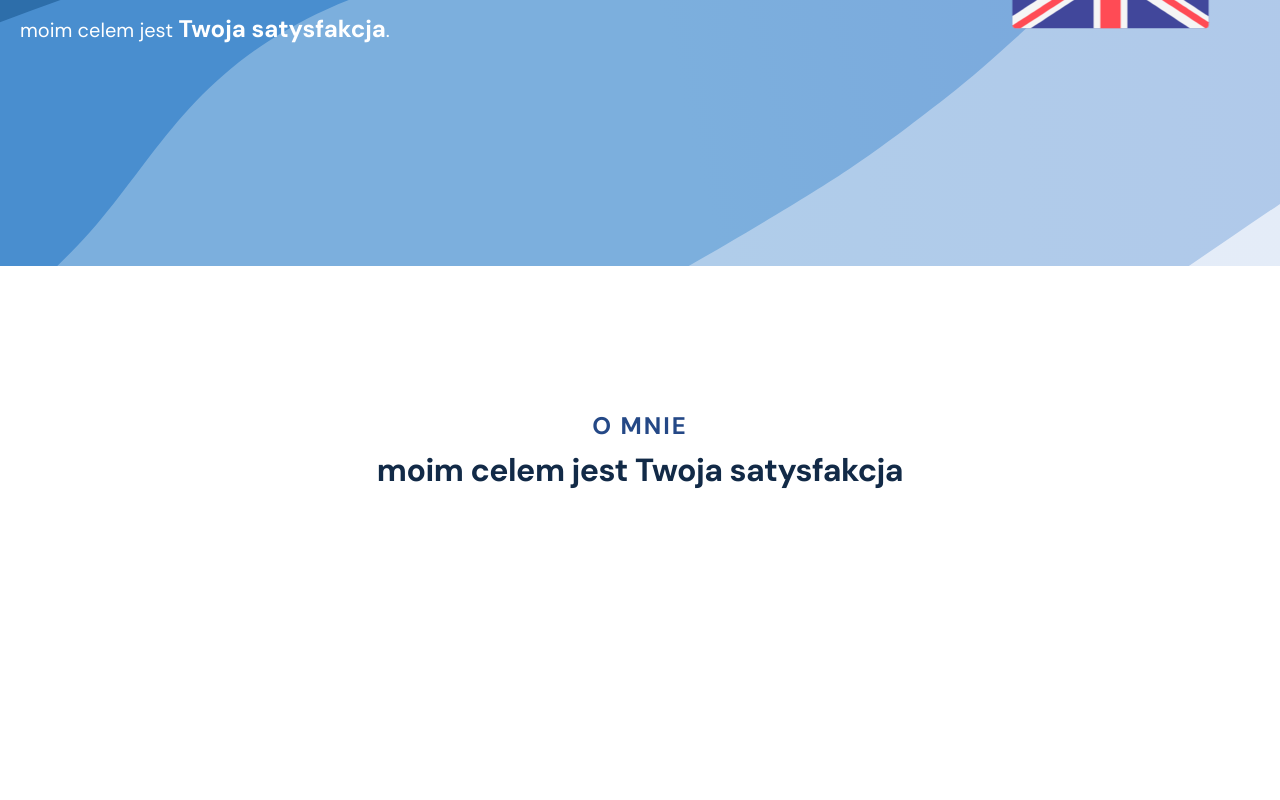
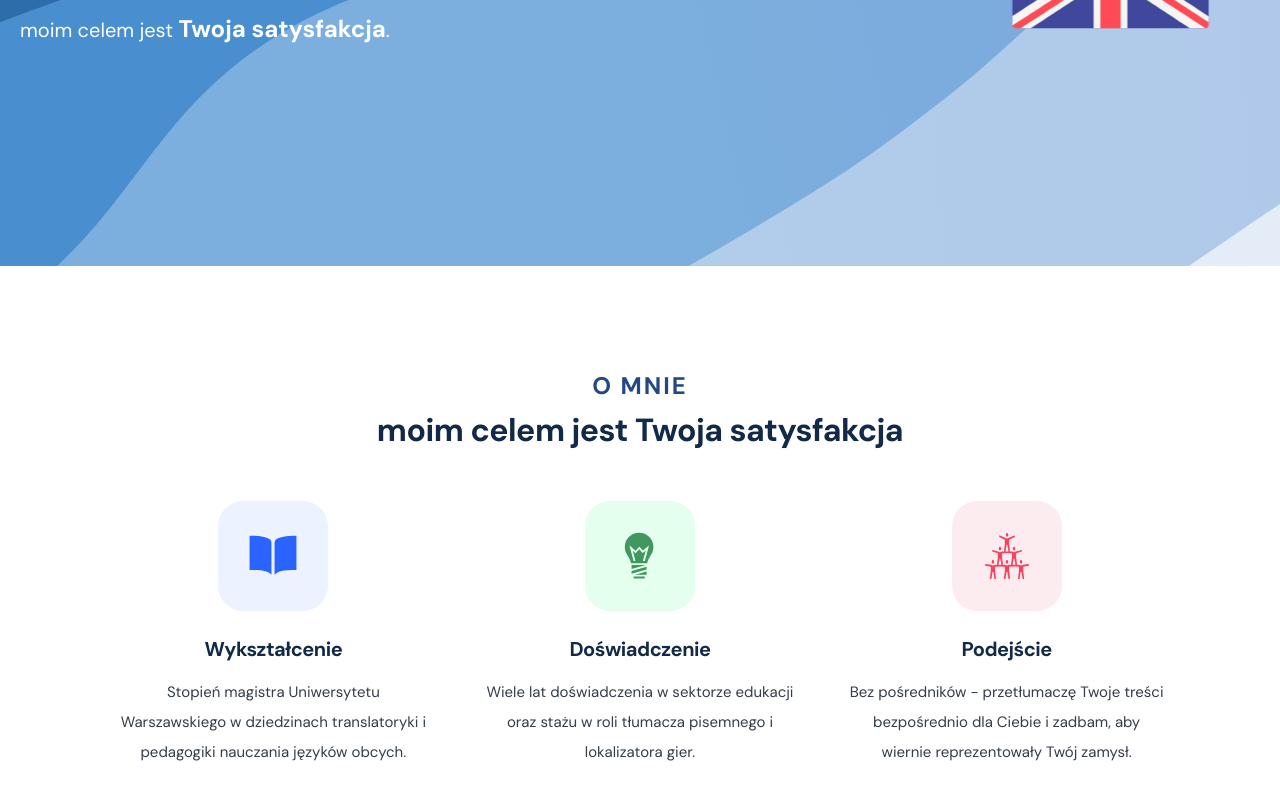
Before and after one commit to jbandyra/website, a Next.js app: page / in a window 1280 px wide. Shown: the part 474-1274 px from the top of the page. Before the commit the page ends 1000 px from the top, so only its background shows below. Built offline with nearby package versions, Linux system fonts and the light colour scheme.

Commit message:
add about me boxes

```diff
--- a/components/about/About.module.scss
+++ b/components/about/About.module.scss
@@ -4,10 +4,10 @@
   width: 100%;
   align-items: center;
   flex-direction: column;
-  margin: 120px auto;
+  margin: 80px auto;
 }
 
-.aboutmeText {
+.aboutHeader {
   text-transform: uppercase;
   color: rgb(36, 72, 134);
   font-size: 24px;
@@ -17,10 +17,78 @@
   margin-bottom: 8px;
 }
 
-.aboutmeDescription {
+.aboutDescription {
   font-size: 32px;
   color: rgb(18, 42, 71);
   margin: 0;
   padding: 0;
   letter-spacing: -0.5px;
 }
+
+.aboutInnerWrapper {
+  display: flex;
+  justify-content: space-around;
+  max-width: 1100px;
+  width: 100%;
+  margin-top: 50px;
+}
+
+.aboutIconBoxWrapper {
+  //   display: flex;
+  //   flex-direction: column;
+  //   align-items: center;
+  text-align: center;
+  max-width: 320px;
+  width: 100%;
+}
+
+.aboutIconBox {
+  width: 110px;
+  height: 110px;
+  display: flex;
+  justify-content: center;
+  align-items: center;
+  background-color: #ecf2ff;
+  border-radius: 25px;
+  margin: 0 auto;
+}
+
+.aboutIconBoxPrimary {
+  @extend .aboutIconBox;
+  background-color: #ecf2ff;
+  svg {
+    fill: #2b63ff;
+  }
+}
+
+.aboutIconBoxSecondary {
+  @extend .aboutIconBox;
+  background-color: #e4ffee;
+  svg {
+    fill: #40975f;
+  }
+}
+
+.aboutIconBoxTertiary {
+  @extend .aboutIconBox;
+  background-color: #fdecef;
+  svg {
+    fill: #f54361;
+  }
+}
+
+.aboutIconBoxTitle {
+  font-size: 20px;
+  color: rgb(18, 42, 71);
+  font-weight: 700;
+  letter-spacing: -0.5px;
+  margin: 25px 0 0;
+}
+
+.aboutIconBoxDescription {
+  font-size: 15px;
+  color: rgb(52, 61, 72);
+  font-weight: 400;
+  line-height: 30px;
+  text-align: center;
+}
--- a/components/about/About.tsx
+++ b/components/about/About.tsx
@@ -1,12 +1,46 @@
 import styles from "./About.module.scss";
+import { IoBookSharp } from "react-icons/io5";
+import { GiLightBulb, GiHumanPyramid } from "react-icons/gi";
 
 const About = () => {
   return (
     <section id="about" className={styles.aboutWrapper}>
-      <p className={styles.aboutmeText}>O mnie</p>
-      <h2 className={styles.aboutmeDescription}>
+      <p className={styles.aboutHeader}>O mnie</p>
+      <h2 className={styles.aboutDescription}>
         moim celem jest Twoja satysfakcja
       </h2>
+      <div className={styles.aboutInnerWrapper}>
+        <div className={styles.aboutIconBoxWrapper}>
+          <div className={styles.aboutIconBoxPrimary}>
+            <IoBookSharp size="50px" />
+          </div>
+          <h2 className={styles.aboutIconBoxTitle}>Wykształcenie</h2>
+          <p className={styles.aboutIconBoxDescription}>
+            Stopień magistra Uniwersytetu Warszawskiego w dziedzinach
+            translatoryki i pedagogiki nauczania języków obcych.
+          </p>
+        </div>
+        <div className={styles.aboutIconBoxWrapper}>
+          <div className={styles.aboutIconBoxSecondary}>
+            <GiLightBulb size="50px" />
+          </div>
+          <h2 className={styles.aboutIconBoxTitle}>Doświadczenie</h2>
+          <p className={styles.aboutIconBoxDescription}>
+            Wiele lat doświadczenia w sektorze edukacji oraz stażu w roli
+            tłumacza pisemnego i lokalizatora gier.
+          </p>
+        </div>
+        <div className={styles.aboutIconBoxWrapper}>
+          <div className={styles.aboutIconBoxTertiary}>
+            <GiHumanPyramid size="50px" />
+          </div>
+          <h2 className={styles.aboutIconBoxTitle}>Podejście</h2>
+          <p className={styles.aboutIconBoxDescription}>
+            Bez pośredników - przetłumaczę Twoje treści bezpośrednio dla Ciebie
+            i zadbam, aby wiernie reprezentowały Twój zamysł.
+          </p>
+        </div>
+      </div>
     </section>
   );
 };
--- a/package.json
+++ b/package.json
@@ -11,6 +11,7 @@
     "next-seo": "^4.28.1",
     "react": "^17.0.2",
     "react-dom": "^17.0.2",
+    "react-icons": "^4.3.1",
     "react-is": "^17.0.2",
     "sass": "^1.42.1"
   },
```
Also changed, not shown: 1 other file (tests, documents, lock files or other folders).
